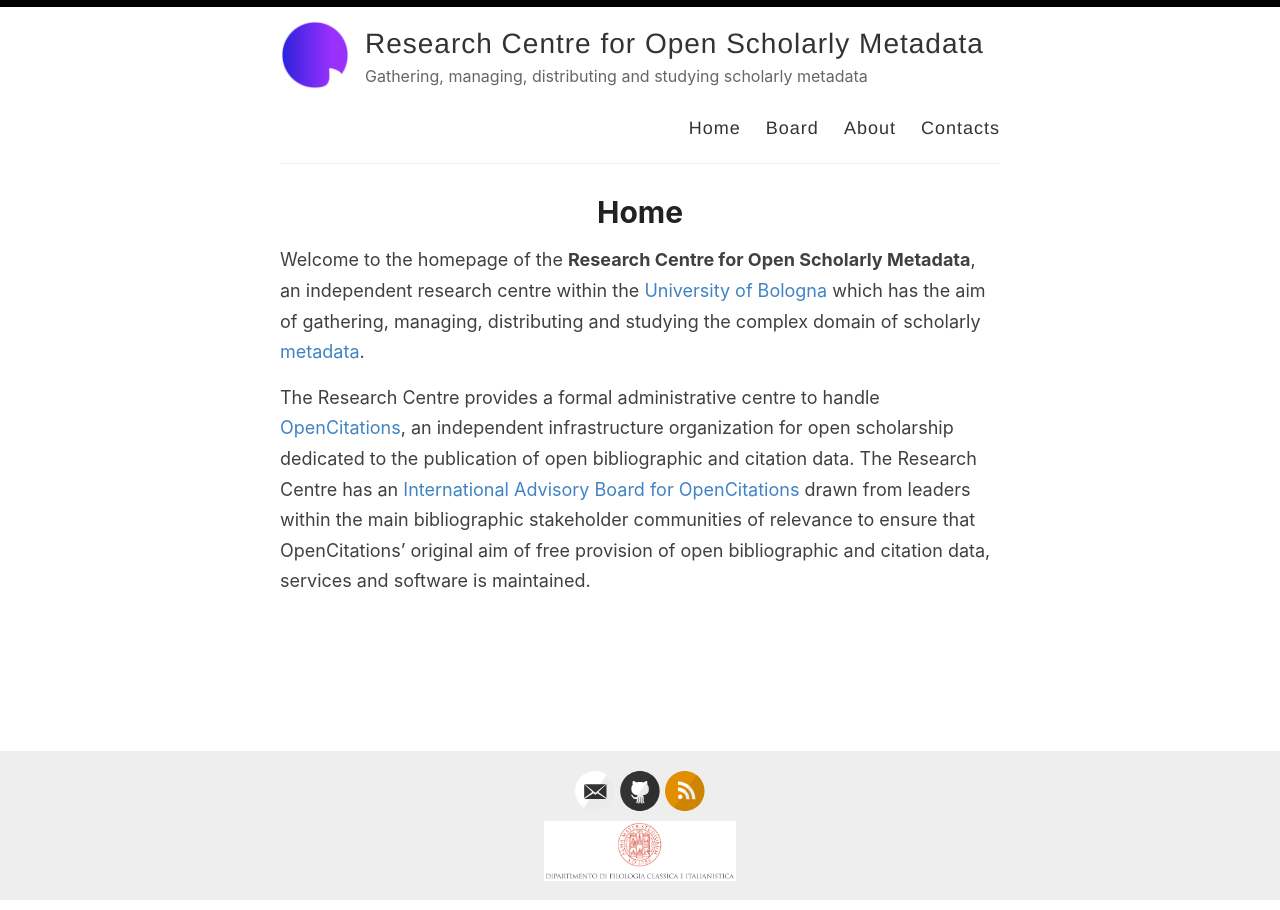
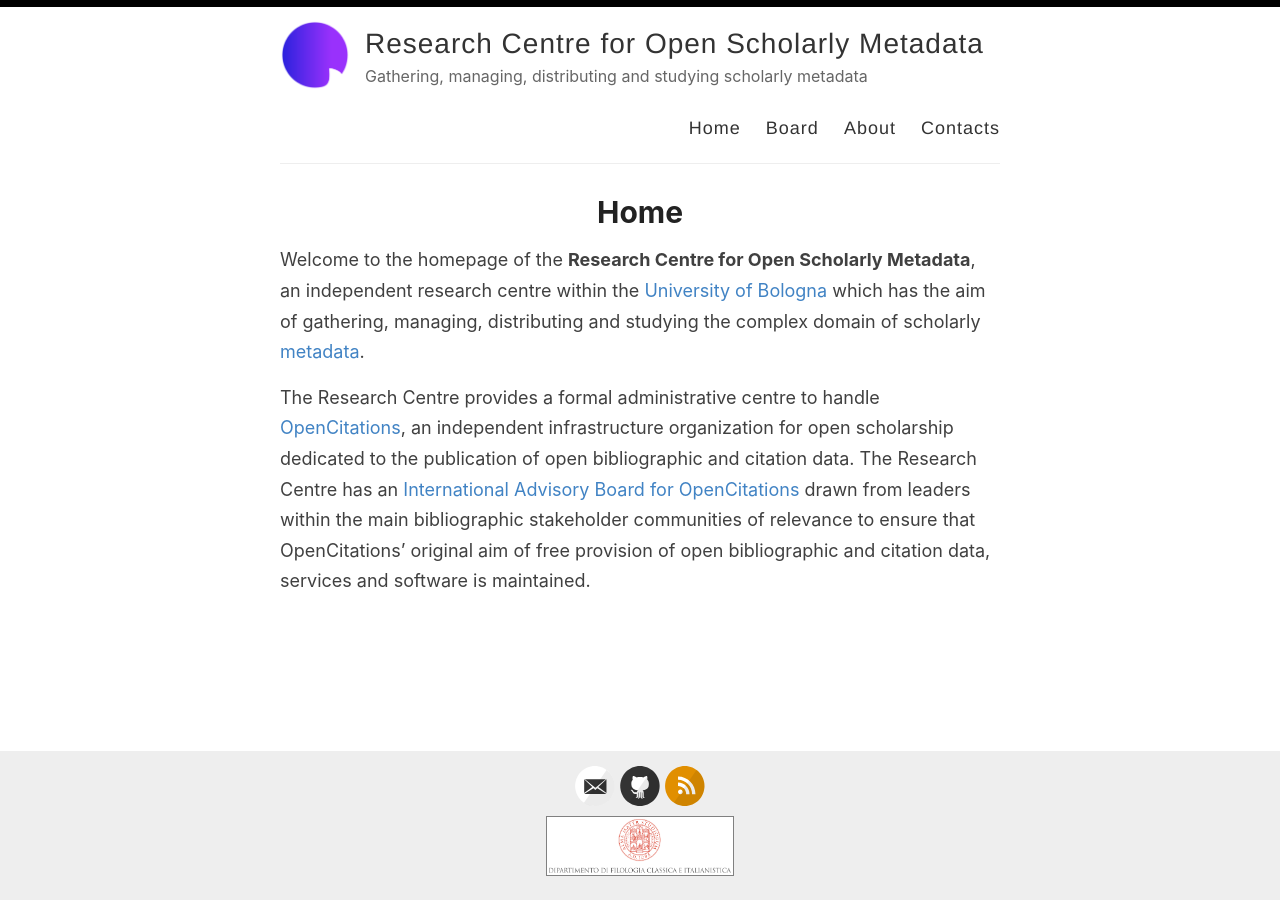
Before and after one commit to openscholarlymetadata/openscholarlymetadata.github.io, a Jekyll site: the page built from _pages/index.md, in a window 1280 px wide. Built offline with Jekyll 4.4.1, drawn with Linux system fonts in a browser that asks for light colours.

Commit message:
Update style.scss

```diff
--- a/assets/style.scss
+++ b/assets/style.scss
@@ -25,6 +25,7 @@ dd {
 
 .dept-logo img {
     height: 60px;
+    border: 1px solid grey;
 }
 
 /**************/
@@ -437,7 +438,7 @@ nav {
 }
 
 footer {
-  padding: 20px 0;
+  padding: 15px 0;
   text-align: center;
 }
 
```
